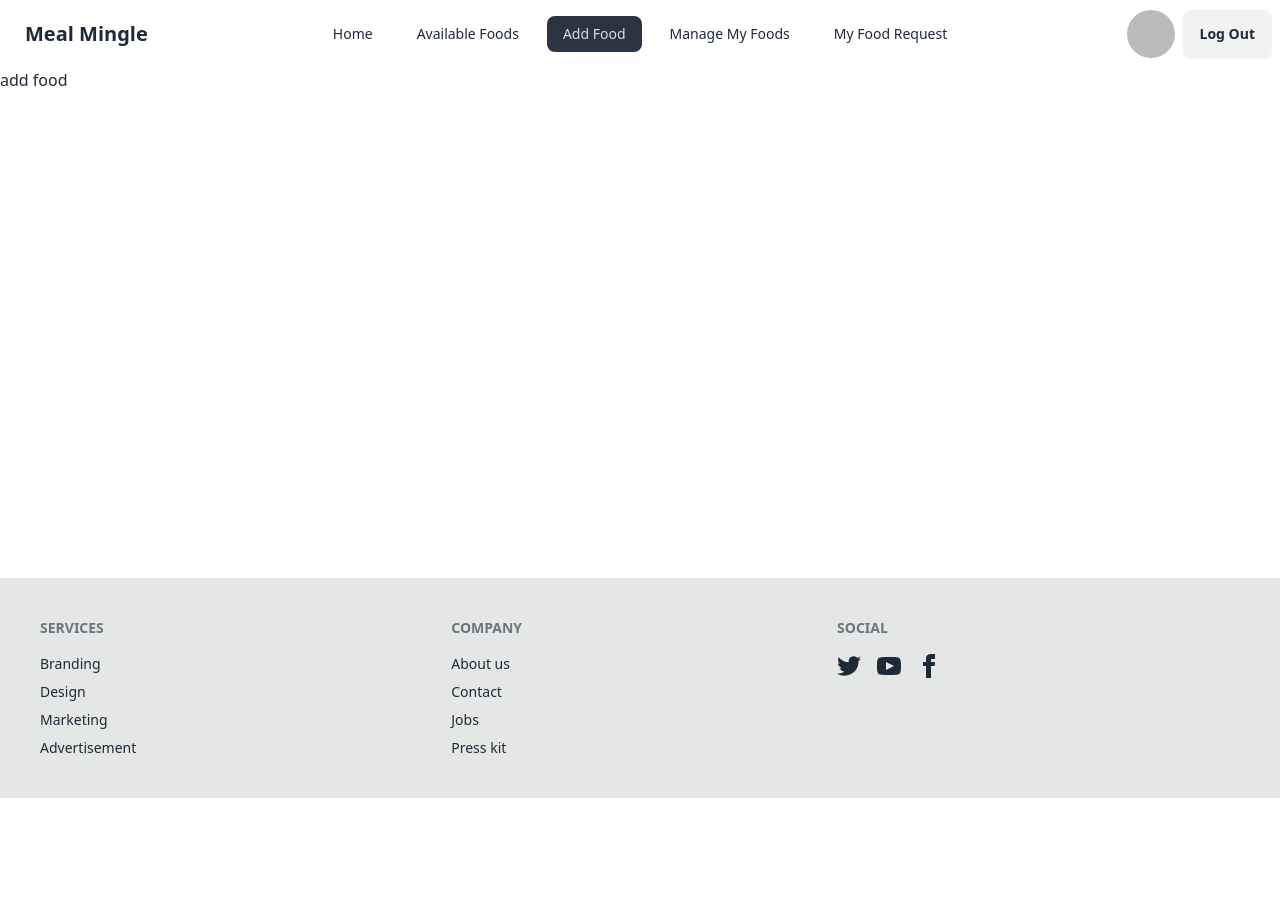
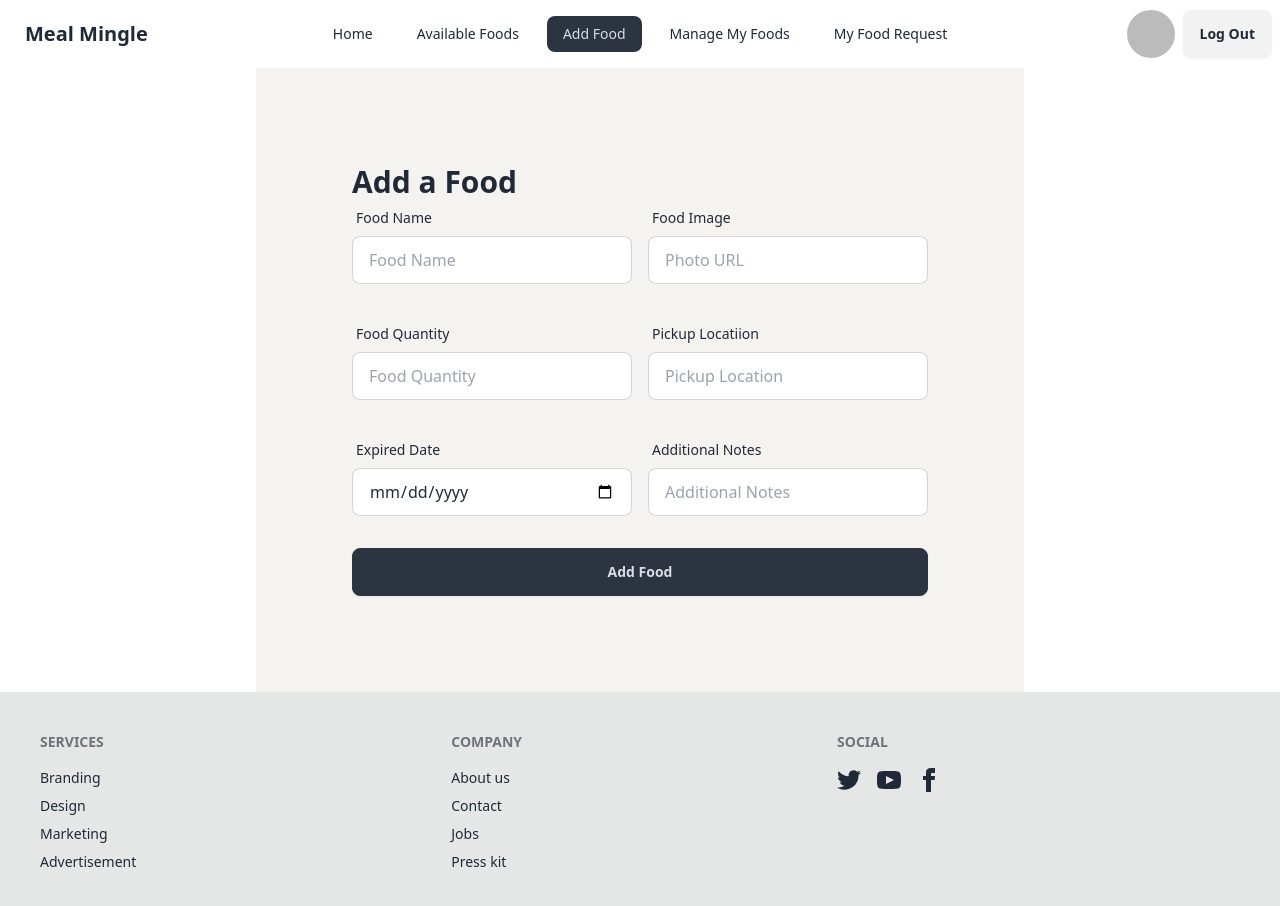
Before and after one commit to shoyonp/food-sharing-client, a React (Vite) app: page /addFood in a window 1280 px wide. Shown: the top 906 px of the page. Before the commit the page ends 800 px from the top, so only its background shows below. Built offline with nearby package versions, Linux system fonts and the light colour scheme; no server answers; sample sign-in values are in the browser's storage.

Commit message:
data adding functionallity implemens done

```diff
--- a/src/components/DetailModal.jsx
+++ /dev/null
@@ -1,31 +0,0 @@
-import React from "react";
-
-const DetailModal = () => {
-  return (
-    <div>
-      {/* Open the modal using document.getElementById('ID').showModal() method */}
-      <button
-        className="btn"
-        onClick={() => document.getElementById("my_modal_5").showModal()}
-      >
-        open modal
-      </button>
-      <dialog id="my_modal_5" className="modal modal-bottom sm:modal-middle">
-        <div className="modal-box">
-          <h3 className="font-bold text-lg">Hello!</h3>
-          <p className="py-4">
-            Press ESC key or click the button below to close
-          </p>
-          <div className="modal-action">
-            <form method="dialog">
-              {/* if there is a button in form, it will close the modal */}
-              <button className="btn">Close</button>
-            </form>
-          </div>
-        </div>
-      </dialog>
-    </div>
-  );
-};
-
-export default DetailModal;
--- a/src/components/FeaturedFoodCard.jsx
+++ b/src/components/FeaturedFoodCard.jsx
@@ -2,7 +2,7 @@ import React from "react";
 import { Link } from "react-router-dom";
 
 const FeaturedFoodCard = ({ food }) => {
-  const {_id, foodName, foodImage, foodQuantity, foodStatus, expiredDateTime } =
+  const {_id, foodName, foodImage, foodQuantity, foodStatus, expiredDate } =
     food;
   return (
     <div className="card bg-base-100 shadow-xl">
@@ -18,7 +18,7 @@ const FeaturedFoodCard = ({ food }) => {
       <div className="badge badge-secondary">{foodStatus}</div>
     </h2>
     <p>{foodQuantity}</p>
-    <p>{expiredDateTime}</p>
+    <p>{expiredDate}</p>
     <div className="card-actions justify-end">
      <Link to={`/foods/${_id}`}><button className="btn btn-warning">View Details</button></Link>
     </div>
--- a/src/pages/AddFood.jsx
+++ b/src/pages/AddFood.jsx
@@ -1,11 +1,156 @@
-import React from 'react';
+import React, { useContext, useState } from "react";
+import { AuthContext } from "../provider/AuthProvider";
 
 const AddFood = () => {
-    return (
-        <div>
-            add food
+  //   const [expiredDate, setExpiredDate] = useState(new Date());
+  const { user } = useContext(AuthContext);
+  const handleAddFood = (e) => {
+    e.preventDefault();
+    const form = e.target;
+
+    const foodName = form.foodName.value;
+    const foodImage = form.foodImage.value;
+    const foodQuantity = form.foodQuantity.value;
+    const pickupLocation = form.pickupLocation.value;
+    const expiredDate = form.expiredDate.value;
+    const additionalNotes = form.additionalNotes.value;
+
+    const formData = {
+      foodName,
+      donator: {
+        image: user?.photoURL,
+        name: user?.displayName,
+        email: user?.email,
+      },
+      foodImage,
+      foodQuantity,
+      pickupLocation,
+      expiredDate,
+      additionalNotes,
+    };
+
+    console.log(formData);
+
+    fetch("http://localhost:5000/foods", {
+      method: "POST",
+      headers: {
+        "content-type": "application/json",
+      },
+      body: JSON.stringify(formData),
+    })
+      .then((res) => res.json())
+      .then((data) => console.log(data));
+  };
+
+
+
+  return (
+    <div className="bg-[#F4F3F0] p-24 w-3/5 mx-auto">
+      <h2 className="text-3xl font-bold">Add a Food</h2>
+      <form onSubmit={handleAddFood}>
+        {/* form name and image row */}
+        <div className="md:flex mb-8 gap-4">
+          {/* food name */}
+          <div className="form-control md:w-1/2">
+            <label className="label">
+              <span className="label-text">Food Name</span>
+            </label>
+            <label className="input-group">
+              <input
+                type="text"
+                name="foodName"
+                placeholder="Food Name"
+                className="input input-bordered w-full"
+              />
+            </label>
+          </div>
+          {/* food image */}
+
+          <div className="form-control md:w-1/2">
+            <label className="label">
+              <span className="label-text">Food Image</span>
+            </label>
+            <label className="input-group">
+              <input
+                type="url"
+                name="foodImage"
+                placeholder="Photo URL"
+                className="input input-bordered w-full"
+              />
+            </label>
+          </div>
         </div>
-    );
+        {/* form quantity and location row */}
+        <div className="md:flex mb-8 gap-4">
+          {/* food quantity */}
+          <div className="form-control md:w-1/2 ">
+            <label className="label">
+              <span className="label-text">Food Quantity</span>
+            </label>
+            <label className="input-group">
+              <input
+                type="text"
+                name="foodQuantity"
+                placeholder="Food Quantity"
+                className="input input-bordered w-full"
+              />
+            </label>
+          </div>
+          {/* pickup loaction */}
+          <div className="form-control md:w-1/2">
+            <label className="label">
+              <span className="label-text">Pickup Locatiion</span>
+            </label>
+            <label className="input-group">
+              <input
+                type="text"
+                name="pickupLocation"
+                placeholder="Pickup Location"
+                className="input input-bordered w-full"
+              />
+            </label>
+          </div>
+        </div>
+        {/* form Date and notes row */}
+        <div className="md:flex mb-8 gap-4">
+          <div className="form-control md:w-1/2 ">
+            <label className="label">
+              <span className="label-text">Expired Date</span>
+            </label>
+            <label className="input-group">
+              <input
+                type="date"
+                name="expiredDate"
+                // onChange={(date) => setExpiredDate(date)}
+                placeholder="Expired Date"
+                className="input input-bordered w-full"
+              />
+            </label>
+          </div>
+          {/* additional notes */}
+          <div className="form-control md:w-1/2">
+            <label className="label">
+              <span className="label-text">Additional Notes</span>
+            </label>
+            <label className="input-group">
+              <input
+                type="text"
+                name="additionalNotes"
+                placeholder="Additional Notes"
+                className="input input-bordered w-full"
+              />
+            </label>
+          </div>
+        </div>
+
+        <input
+          type="submit"
+          value="Add Food"
+          className="btn btn-block btn-neutral"
+        />
+      </form>
+    </div>
+  );
 };
 
 export default AddFood;
--- a/src/pages/FoodDetails.jsx
+++ b/src/pages/FoodDetails.jsx
@@ -13,7 +13,7 @@ const FoodDetails = () => {
     foodImage,
     foodQuantity,
     pickupLocation,
-    expiredDateTime,
+    expiredDate,
     additionalNotes,
     donator,
     foodStatus,
@@ -39,10 +39,10 @@ const FoodDetails = () => {
         <h2 className="card-title">{foodName}</h2>
         <p>{foodQuantity}</p>
         <p>{pickupLocation}</p>
-        <p>{expiredDateTime}</p>
+        <p>{expiredDate}</p>
         <p>{additionalNotes}</p>
         <p>{foodQuantity}</p>
-        <p>{foodStatus}</p>
+        <p>{foodStatus && foodStatus}</p>
         <div className="card-actions justify-end">
           <button
             onClick={() => document.getElementById("my_modal_5").showModal()}
@@ -67,7 +67,7 @@ const FoodDetails = () => {
               <h3>{user?.email}</h3>
               <h4>{date}</h4>
               <p>{pickupLocation}</p>
-              <p>{expiredDateTime}</p>
+              <p>{expiredDate}</p>
               <p className="py-4">{additionalNotes}</p>
               <button className="btn">Request</button>
               <div className="modal-action">
```
